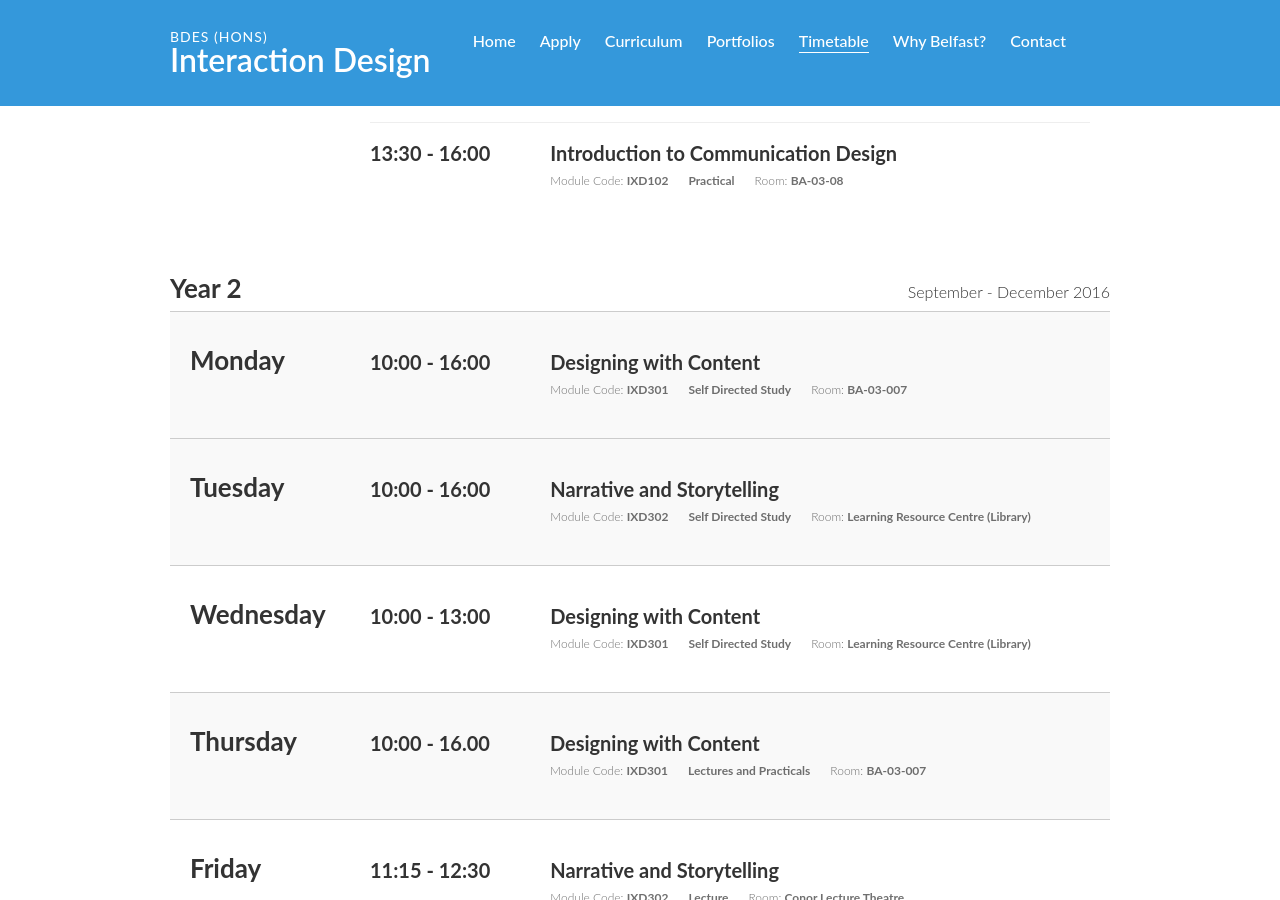
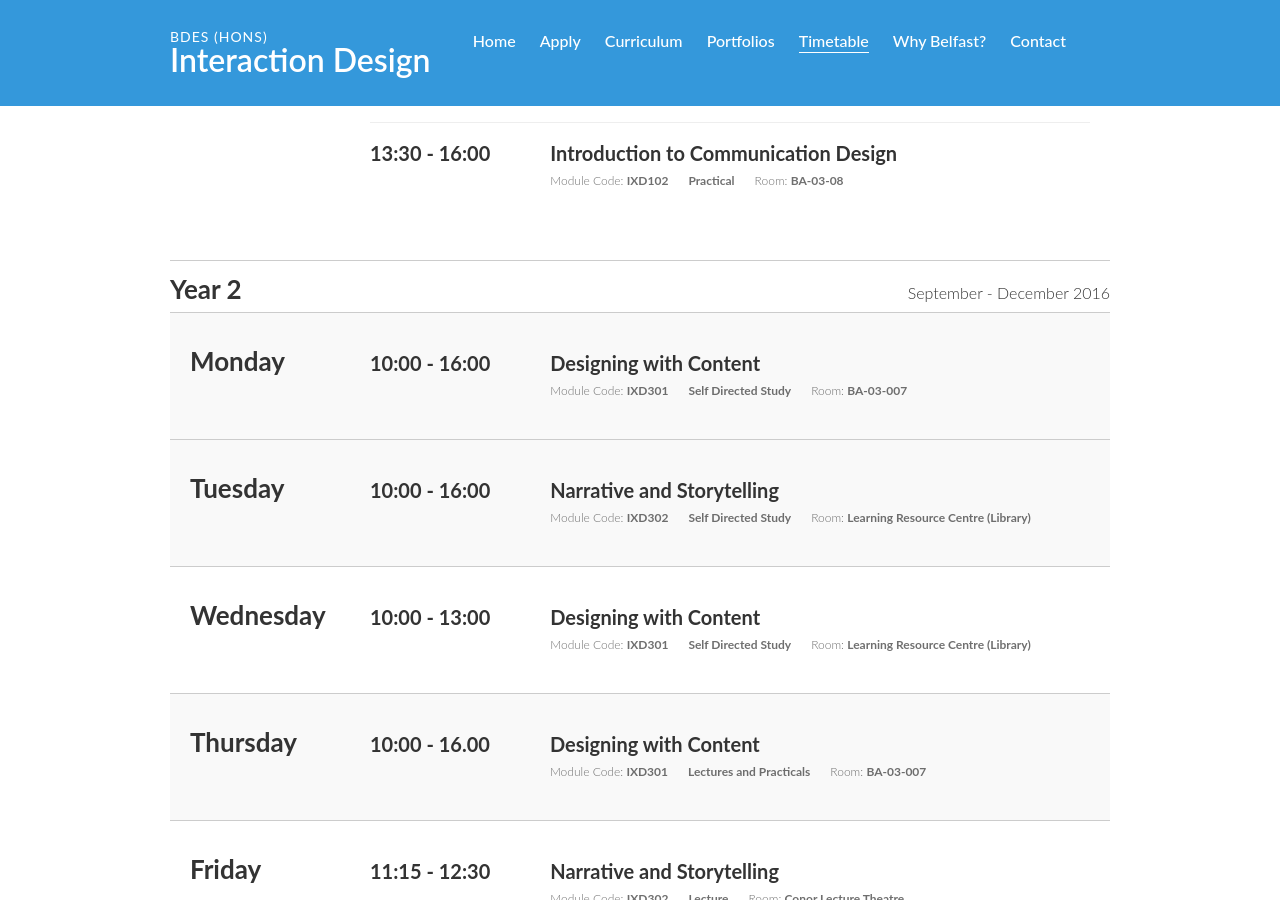
Before and after one commit to ixdbelfast/ixdbelfast.github.io, a Jekyll site: the page built from timetable.html, in a window 1280 px wide and 900 px high, scrolled down 1262 px. Built offline with Jekyll 4.4.1, drawn with Linux system fonts in a browser that asks for light colours.

Commit message:
Adding border above year

```diff
--- a/css/style.css
+++ b/css/style.css
@@ -384,7 +384,7 @@ footer {
 ------------------------------------------------------------------------------------------------------------------------------------------ */
 h2.year {
    margin-top: 30px;
-   border-top: 1px
+   border-top: 1px solid #ccc;
 }
 
 p.date {
```
